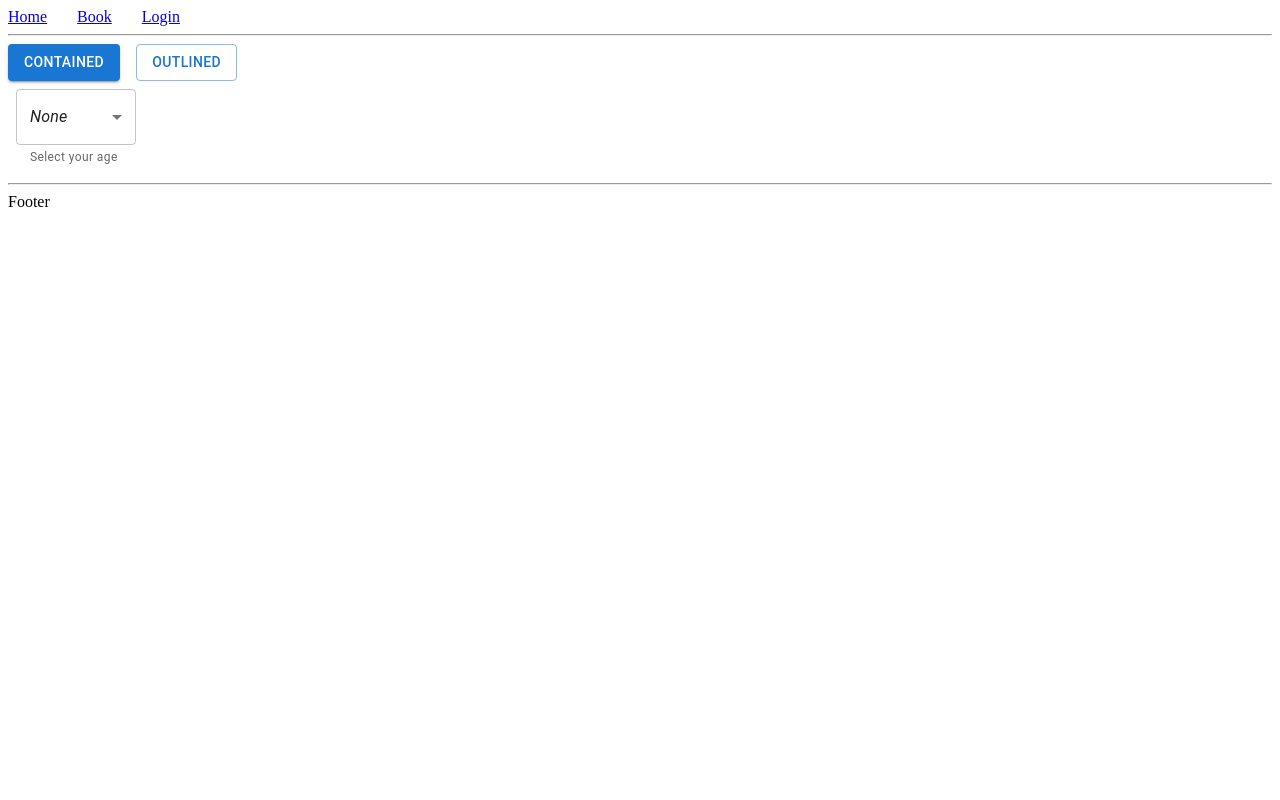
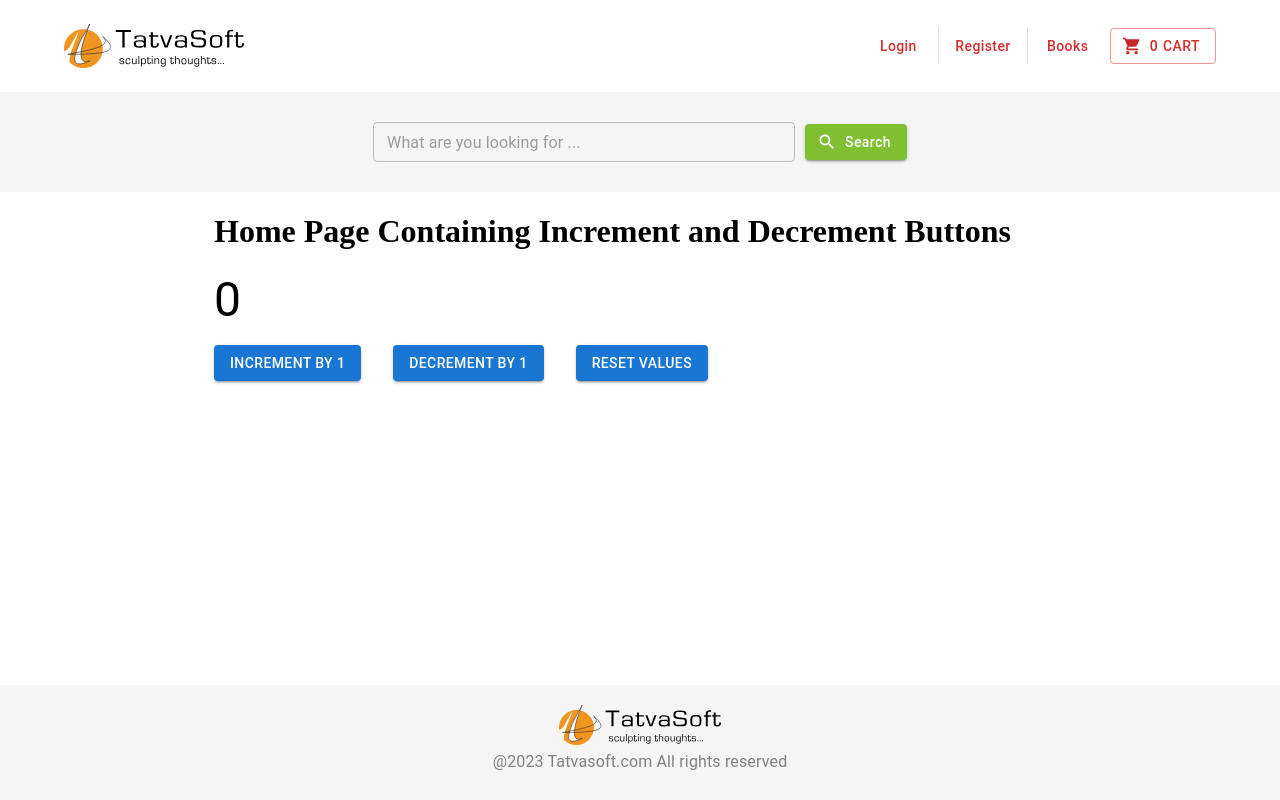
Before and after one commit to mohitpatel1501/Tatvasoft-Internship, a React (Vite) app: page / in a window 1280 px wide. Built offline with nearby package versions, Linux system fonts and the light colour scheme; the HTML template or start-up script is replaced by a standard one.

Commit message:
Day-4 commit ( Increment and decrement button and navbar,serchbar and footer)

```diff
--- a/src/App.css
+++ b/src/App.css
@@ -0,0 +1,5 @@
+body{
+    margin: 0;
+    padding: 0;
+    box-sizing: border-box;
+}
--- a/src/App.jsx
+++ b/src/App.jsx
@@ -1,23 +1,31 @@
 import { BrowserRouter, Routes, Route } from "react-router-dom";
 
-import Home from "./Pages/Home";
-import Book from "./Pages/Book";
-import Login from "./Pages/Login";
+import Home from "./pages/Home";
+import Book from "./pages/Book";
+import Login from "./pages/Login";
+import Register from "./pages/Register";
 
+import AppWrapper from "./components/global/AppWrapper";
+import Navbar from "./components/global/Navbar";
+import SearchBar from "./components/global/SearchBar";
+import Footer from "./components/global/Footer";
 
-import Navbar from "./Components/global/Navbar";
-import Footer from "./Components/global/Footer";
+import "./App.css";
 
 const App = () => {
   return (
     <BrowserRouter>
+      <AppWrapper>
         <Navbar />
+        <SearchBar />
         <Routes>
           <Route path="/" element={<Home />} />
           <Route path="/book" element={<Book />} />
           <Route path="/login" element={<Login />} />
+          <Route path="/register" element={<Register />} />
         </Routes>
         <Footer />
+      </AppWrapper>
     </BrowserRouter>
   );
 };
--- /dev/null
+++ b/src/Components/global/AppWrapper.jsx
@@ -0,0 +1,18 @@
+import React from "react";
+
+const AppWrapper = ({ children }) => {
+  return (
+    <div
+      style={{
+        display: "flex",
+        flexDirection: "column",
+        minHeight: "100vh",
+        margin: "0",
+      }}
+    >
+      {children}
+    </div>
+  );
+};
+
+export default AppWrapper;
--- a/src/Components/global/Footer.jsx
+++ b/src/Components/global/Footer.jsx
@@ -1,11 +1,24 @@
-import React from "react";
-
+import Box from "@mui/material/Box";
+import Typography from "@mui/material/Typography";
+import logo from "../../assets/site-logo.svg";
 const Footer = () => {
   return (
-    <>
-      <hr />
-      <div>Footer</div>
-    </>
+    <Box
+      sx={{
+        padding: "20px",
+        display: "flex",
+        flexDirection: "column",
+        justifyContent: "center",
+        alignItems: "center",
+        backgroundColor: "#f5f5f5",
+        marginTop: "auto",
+      }}
+    >
+      <img src={logo} alt="logo" style={{height:"40px"}} />
+      <Typography variant="body1" gutterBottom sx={{color:"grey", marginTop:"5px"}}>
+        @2023 Tatvasoft.com All rights reserved
+      </Typography>
+    </Box>
   );
 };
 
--- a/src/Components/global/Navbar.jsx
+++ b/src/Components/global/Navbar.jsx
@@ -1,24 +1,86 @@
-import { NavLink } from "react-router-dom";
+import Box from "@mui/material/Box";
+import Container from "@mui/material/Container";
+import Stack from "@mui/material/Stack";
+
+import Divider from "@mui/material/Divider";
+import Button from "@mui/material/Button";
+
+import ShoppingCartIcon from "@mui/icons-material/ShoppingCart";
+import logo from "../../assets/site-logo.svg";
+
+import { Link } from "react-router-dom";
+
+const linkStyle = {
+  textDecoration: "none",
+};
 
 const Navbar = () => {
 
 
-    const Style = {
-        display: "flex",
-        gap: "30px"
-    }
+const Style={
+    display:"flex",
+    gap:"20px"
+}
 
 
-    return (
-        <div>
-            <nav style={Style}>
-                <NavLink to="/">Home</NavLink>
-                <NavLink to="/book">Book</NavLink>
-                <NavLink to="/login">Login</NavLink>
-            </nav>
-            <hr />
-        </div>
-    );
+  return (
+    <Container maxWidth="lg">
+      <Box
+        sx={{
+          display: "flex",
+          justifyContent: "space-between",
+          height: "92px",
+        }}
+      >
+        <img src={logo} alt="logo" style={{width:"180px"}} />
+        <Box sx={{ display: "flex", alignItems: "center", gap: "10px" }}>
+          <Stack
+            direction="row"
+            spacing={1}
+            divider={<Divider orientation="vertical" flexItem />}
+          >
+            <Link to="/login" style={linkStyle}>
+              <Button
+                variant="text"
+                color="error"
+                sx={{ textTransform: "capitalize" }}
+              >
+                Login
+              </Button>
+            </Link>
+            <Link to="/register" style={linkStyle}>
+              <Button
+                variant="text"
+                color="error"
+                sx={{ textTransform: "capitalize" }}
+              >
+                Register
+              </Button>
+            </Link>
+            <Link to="/book" style={linkStyle}>
+              <Button
+                variant="text"
+                color="error"
+                sx={{ textTransform: "capitalize" }}
+              >
+                Books
+              </Button>
+            </Link>
+          </Stack>
+          <Link to="/cart" style={linkStyle}>
+            <Button
+              variant="outlined"
+              color="error"
+              startIcon={<ShoppingCartIcon style={{ color: "#c62828" }} />}
+            >
+              <span style={{ color: "#c62828", marginRight: "5px" }}>0</span>
+              Cart
+            </Button>
+          </Link>
+        </Box>
+      </Box>
+    </Container>
+  );
 };
 
 export default Navbar;
--- /dev/null
+++ b/src/Components/global/SearchBar.jsx
@@ -0,0 +1,42 @@
+import Box from "@mui/material/Box";
+
+import TextField from "@mui/material/TextField";
+import SearchIcon from "@mui/icons-material/Search";
+import Button from "@mui/material/Button";
+
+const SearchBar = () => {
+  return (
+    <Box
+      sx={{
+        height: "80px",
+        display: "flex",
+        justifyContent: "center",
+        alignItems: "center",
+        gap: "10px",
+        padding: "10px",
+        backgroundColor: "#f5f5f5",
+      }}
+    >
+      <TextField
+        type="text"
+        placeholder="What are you looking for ..."
+        size="small"
+      sx={{width:"422px"}}
+
+      />
+      <Button
+        variant="contained"
+
+        sx={{ textTransform: "capitalize", backgroundColor:"#80bf32",'&:hover': {
+            backgroundColor: "#339933",
+            } }}
+        startIcon={<SearchIcon />}
+      >
+        Search
+      </Button>
+
+    </Box>
+  );
+};
+
+export default SearchBar;
--- a/src/Pages/Book.jsx
+++ b/src/Pages/Book.jsx
@@ -1,4 +1,4 @@
-import BookCard from "../Components/global/Book/BookCard";
+import BookCard from "../components/global/Book/BookCard";
 import Stack from "@mui/material/Stack";
 
 const data = [
--- a/src/Pages/Home.jsx
+++ b/src/Pages/Home.jsx
@@ -1,37 +1,44 @@
-import { FormControl, FormHelperText, MenuItem, Select } from "@mui/material";
+import { Container, Typography } from "@mui/material";
 import Button from "@mui/material/Button";
 import Stack from "@mui/material/Stack";
 import { useState } from "react";
 const Home = () => {
-  const [age, setAge] = useState("");
+  const [counter, setCounter] = useState(0);
 
-  const handleChange = (event) => {
-    setAge(event.target.value);
+  const increment = () => {
+    setCounter((prev) => prev + 1);
+  };
+
+  const decrement = () => {
+    setCounter((prev) => prev - 1);
+  };
+
+  const reset = () => {
+    setCounter(0);
   };
 
   return (
     <>
-      <Stack spacing={2} direction="row">
-        <Button variant="contained">Contained</Button>
-        <Button variant="outlined">Outlined</Button>
-      </Stack>
-
-      <FormControl sx={{ m: 1, minWidth: 120 }}>
-        <Select
-          value={age}
-          onChange={handleChange}
-          displayEmpty
-          inputProps={{ "aria-label": "Without label" }}
+      <Container maxWidth="md" >
+        <h1>Home Page Containing Increment and Decrement Buttons</h1>
+        <Typography gutterBottom variant="h3" component="div">
+          {counter}
+        </Typography>
+        <Stack
+          direction={{ xs: "column", sm: "row" }}
+          spacing={{ xs: 1, sm: 2, md: 4 }}
         >
-          <MenuItem value="">
-            <em>None</em>
-          </MenuItem>
-          <MenuItem value={10}>Ten</MenuItem>
-          <MenuItem value={20}>Twenty</MenuItem>
-          <MenuItem value={30}>Thirty</MenuItem>
-        </Select>
-        <FormHelperText>Select your age</FormHelperText>
-      </FormControl>
+          <Button size="md" variant="contained" onClick={increment}>
+            Increment By 1
+          </Button>
+          <Button size="md" variant="contained" onClick={decrement}>
+            Decrement By 1
+          </Button>
+          <Button size="md" variant="contained" onClick={reset}>
+            Reset Values
+          </Button>
+        </Stack>
+      </Container>
     </>
   );
 };
--- /dev/null
+++ b/src/Pages/Register.jsx
@@ -0,0 +1,9 @@
+import React from 'react'
+
+const Register = () => {
+  return (
+    <div>Register</div>
+  )
+}
+
+export default Register;
```
Also changed, not shown: src/Pages/Login.jsx (+7 -5 lines), src/assets/site-logo.svg (added). Lines whose indentation alone changed are shown as unchanged.
